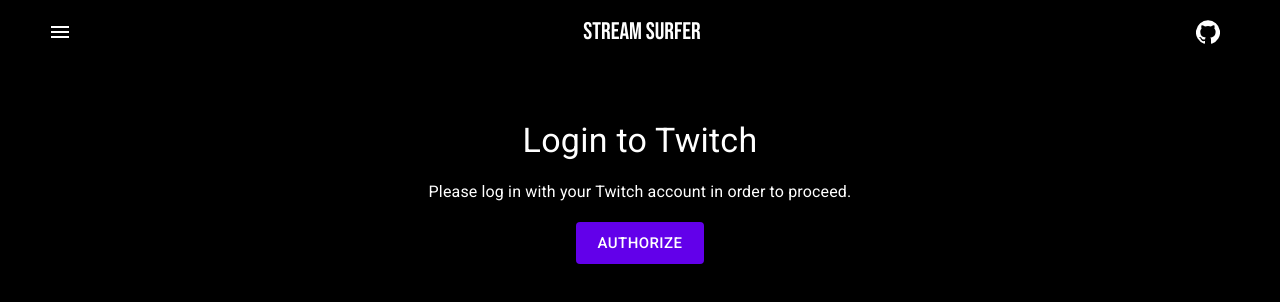
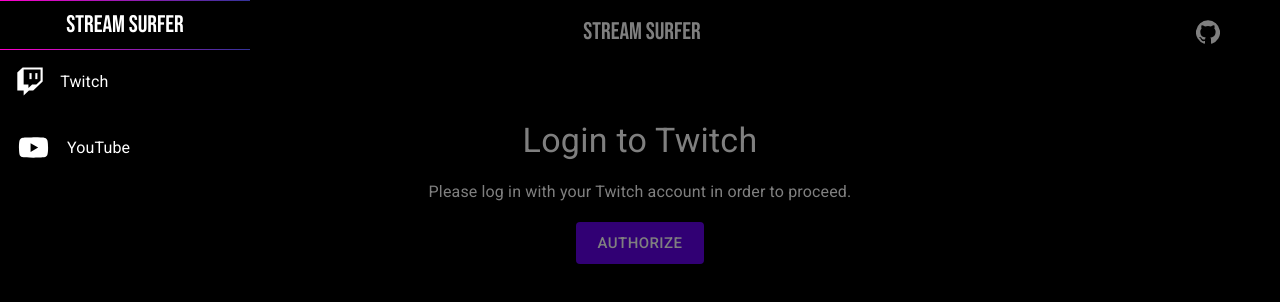
Before and after one commit to oceansf/stream-scroller, a React app: page / in a window 1280 px wide. Both pictures are taken after a click on the button "menu". Built offline with nearby package versions, Linux system fonts and the light colour scheme; no server answers.

Commit message:
Add drawer to Nav

```diff
--- a/public/index.html
+++ b/public/index.html
@@ -24,9 +24,12 @@
       work correctly both with client-side routing and a non-root public URL.
       Learn how to configure a non-root public URL by running `npm run build`.
     -->
+    <!-- MATERIAL UI -->
     <link rel="stylesheet" href="https://fonts.googleapis.com/css?family=Roboto:100,300,400,500,700&display=swap" />
     <link href="https://fonts.googleapis.com/css2?family=Bebas+Neue&display=swap" rel="stylesheet">
     <link rel="stylesheet" href="https://fonts.googleapis.com/icon?family=Material+Icons" />
+    <!-- FONTAWESOME -->
+    <script src="https://kit.fontawesome.com/429062aef0.js" crossorigin="anonymous"></script>
     <title>React App</title>
   </head>
   <body>
--- a/src/components/App.js
+++ b/src/components/App.js
@@ -39,6 +39,7 @@
 	const [activeStreamer, setActiveStreamer] = useState('');
 	const activeStreamIndex = streamUrls.indexOf(activeStreamUrl);
 	let streamsArr, usernamesArr;
+	const date = new Date();
 
 	useEffect(() => {
 		const start = async () => {
--- a/src/components/Nav.js
+++ b/src/components/Nav.js
@@ -1,4 +1,4 @@
-import React from 'react';
+import React, { useState } from 'react';
 
 import { makeStyles } from '@material-ui/core/styles';
 import {
@@ -8,9 +8,14 @@
 	Typography,
 	IconButton,
 	Container,
+	SwipeableDrawer,
 } from '@material-ui/core';
 import MenuIcon from '@material-ui/icons/Menu';
 import GitHubIcon from '@material-ui/icons/GitHub';
+import YouTubeIcon from '@material-ui/icons/YouTube';
+import List from '@material-ui/core/List';
+import ListItem from '@material-ui/core/ListItem';
+import ListItemText from '@material-ui/core/ListItemText';
 
 const useStyles = makeStyles((theme) => ({
 	root: {
@@ -26,23 +31,98 @@
 	appBar: {
 		background: 'black',
 		color: 'white',
-		// borderBottom: '1px solid #651fff',
+	},
+	list: {
+		background: 'black',
+		color: 'white',
+		width: 250,
+		height: '100%',
+		padding: 0,
+	},
+	drawerHeader: {
+		background: 'black',
+	},
+	border: {
+		padding: '1px 0',
+		background: 'linear-gradient(to right, #ff00cc, #333399)',
+	},
+	twitchBtn: {
+		padding: '1rem',
+		'&:hover': {
+			background: '#6441A4',
+		},
+	},
+	ytBtn: {
+		padding: '1rem',
+		'&:hover': {
+			background: '#FF0000',
+		},
+	},
+	twitchIcon: {
+		marginRight: '1rem',
+	},
+	ytIcon: {
+		marginRight: '1rem',
 	},
 }));
 
 export default function ButtonAppBar() {
 	const classes = useStyles();
+	const [drawerIsOpen, setDrawerIsOpen] = useState(false);
+
+	const Drawer = () => {
+		return (
+			<SwipeableDrawer
+				open={drawerIsOpen}
+				onClose={() => setDrawerIsOpen(false)}
+				onOpen={() => setDrawerIsOpen(true)}
+			>
+				<Box className={classes.border}>
+					<Box
+						variant="contained"
+						textAlign="center"
+						disableElevation
+						disableFocusRipple
+						p={1}
+						className={classes.drawerHeader}
+					>
+						<Typography variant="h5" color="primary" className={classes.title}>
+							stream surfer
+						</Typography>
+					</Box>
+				</Box>
+				<List
+					component="nav"
+					aria-label="main mailbox folders"
+					className={classes.list}
+				>
+					<ListItem button className={classes.twitchBtn}>
+						<div className={classes.twitchIcon}>
+							<i className="fab fa-twitch fa-2x" />
+						</div>
+						<ListItemText primary="Twitch" />
+					</ListItem>
+					<ListItem button className={classes.ytBtn}>
+						<YouTubeIcon fontSize="large" className={classes.ytIcon} />
+						<ListItemText primary="YouTube" />
+					</ListItem>
+				</List>
+			</SwipeableDrawer>
+		);
+	};
 
 	return (
 		<Box textAlign="center">
+			<Drawer />
 			<AppBar position="static" className={classes.appBar}>
 				<Container maxWidth="lg">
 					<Toolbar>
 						<IconButton
 							edge="start"
-							className={classes.menuButton}
 							color="inherit"
 							aria-label="menu"
+							onClick={() => setDrawerIsOpen(!drawerIsOpen)}
+							className={classes.menuButton}
 						>
 							<MenuIcon />
 						</IconButton>
--- a/src/components/StreamControls.js
+++ b/src/components/StreamControls.js
@@ -1,7 +1,7 @@
 import React, { useState } from 'react';
 import useWindowSize from '../hooks/useWindowSize';
 
-import { Box, Button, ButtonGroup, Typography } from '@material-ui/core';
+import { Box, Button, ButtonGroup, Container, Typography } from '@material-ui/core';
 import { makeStyles } from '@material-ui/core/styles';
 import ArrowForwardIcon from '@material-ui/icons/ArrowForward';
 import ArrowBackIcon from '@material-ui/icons/ArrowBack';
@@ -23,6 +23,7 @@
 	const size = useWindowSize();
 
 	return (
+		<Container>
 			<Box
 				display="flex"
 				justifyContent="space-around"
@@ -65,6 +66,7 @@
 					<Button
 						variant="contained"
 						color="secondary"
+						disabled={!started ? true : false}
 						target="popup"
 						onClick={() =>
 							window.open(
@@ -78,6 +80,7 @@
 					</Button>
 				)}
 			</Box>
+		</Container>
 	);
 };
 
```
Lines whose indentation alone changed are shown as unchanged.
